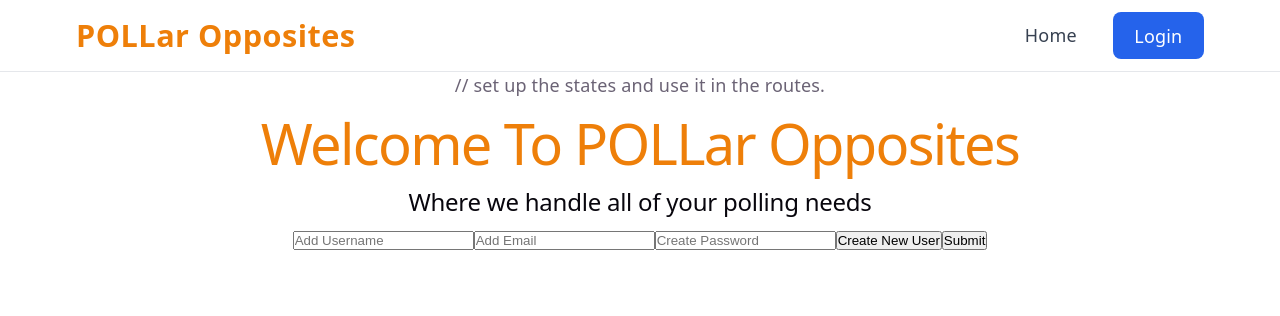
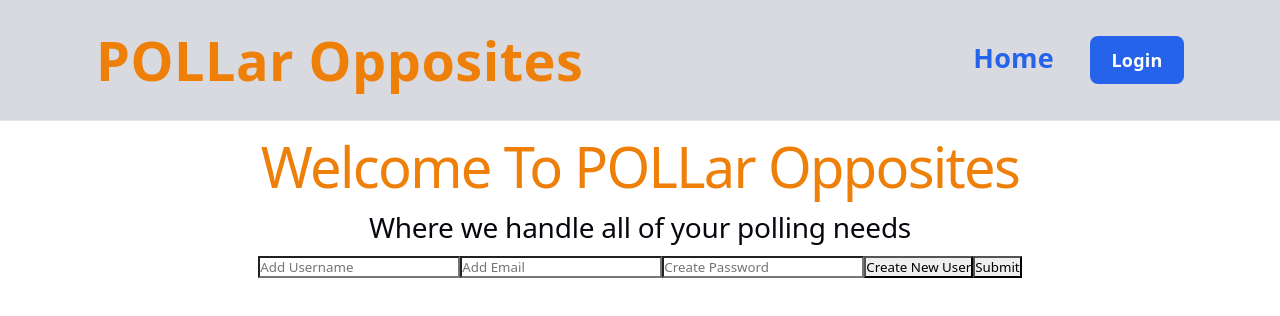
Before and after one commit to Precision-Polling-Network/Capstone_1_Polling_App_Frontend, a React (Vite) app: page /Login in a window 1280 px wide. Shown: the top 316 px of the page. Built offline with nearby package versions, Linux system fonts and the light colour scheme.

Commit message:
add CSS file for PollCard.css and NavBar.css

```diff
--- a/src/components/PollCard.jsx
+++ b/src/components/PollCard.jsx
@@ -1,9 +1,14 @@
+import "../styles/PollCard.css";
+import "../styles/NavBar.css";
+
 function PollCard({ Poll }) {
    console.log(Poll);
 
     return (
-        <div>
+        <div className = "poll-card">
+            <div className = "poll-card-header">
             <h2>{Poll.title}</h2>
+            </div>
         </div>
     );
 }
--- a/src/index.css
+++ b/src/index.css
@@ -109,3 +109,11 @@ code {
   padding: 4px 8px;
   background: var(--code-bg);
 }
+
+input, textarea, select, button {
+  -webkit-appearance: none;
+  -moz-appearance: none;
+  appearance: none;
+  outline: none;
+  font-family: inherit;
+}
--- a/src/pages/Home.jsx
+++ b/src/pages/Home.jsx
@@ -1,6 +1,7 @@
 import { useState, useEffect } from "react";
 import { Link } from "react-router";
 import PollCard from "../components/PollCard";
+
 
 function Home() {
   const [polls, setPolls] = useState([]);
@@ -38,7 +39,7 @@ function Home() {
   return (
     <div>
       {/* <h1>{polls.title}</h1> */}
-      <div>
+      <div class = "poll-grid">
         {polls.map((poll) => {
           return (
             <div key={poll.id}>
--- a/src/pages/Login.jsx
+++ b/src/pages/Login.jsx
@@ -1,5 +1,7 @@
+import "../styles/NavBar.css"
 import { useState } from "react";
 import { useNavigate } from "react-router-dom";
+
 
 function Login({setIsLoggedIn}) {
   const [userName, setUserName] = useState("");
@@ -63,7 +65,7 @@ function Login({setIsLoggedIn}) {
   }
 
   return (
-    <div>
+    <div class = "login_block">
   <h1 style={
     {"color": "#ee7f09"}
   }>Welcome To POLLar Opposites</h1>
--- a/src/routes.jsx
+++ b/src/routes.jsx
@@ -15,11 +15,13 @@ function AppRoutes() {
                                                       // if the user login or not.
   return (
     <>
-      <NavBar isLoggedIn={isLoggedIn} setIsLoggedIn={setIsLoggedIn}/> // set up the states and use it in the routes.
+      <NavBar isLoggedIn={isLoggedIn} setIsLoggedIn={setIsLoggedIn}/>
+      {/* // set up the states and use it in the routes. */}
       <Routes>
         <Route path="/" element={<Navigate to="/Login" />} />
-        <Route path="/login" element={<Login setIsLoggedIn={setIsLoggedIn}/>} /> // pass promp in the route of the login path.
-                                                                                // then pass to the NavBar and login functions.
+        <Route path="/login" element={<Login setIsLoggedIn={setIsLoggedIn}/>} />
+        {/* // pass promp in the route of the login path. */}
+        {/* // then pass to the NavBar and login functions. */}
         <Route path="/home" element={<Home />} />
         <Route path="/poll/:id" element={<Poll />} />
         <Route path="/poll/:id/results" element={<Results />} />
--- a/src/styles/NavBar.css
+++ b/src/styles/NavBar.css
@@ -7,9 +7,10 @@
 
 /* Navbar */
 .navbar {
+  padding: 60px;
   width: 100%;
   height: 72px;
-  background: #ffffff;
+  background: #D9DADF;
   border-bottom: 1px solid #e5e7eb;
   position: sticky;
   top: 0;
@@ -21,7 +22,6 @@
   height: 100%;
   margin: 0 auto;
   padding: 0 2rem;
-
   display: flex;
   justify-content: space-between;
   align-items: center;
@@ -29,12 +29,15 @@
 
 /* Logo */
 
-.nav-logo {
+.nav-logo{
   text-decoration: none;
-  font-size: 1.7rem;
+  font-size: 3rem;
   font-weight: 700;
   color: #ee7f09;
   letter-spacing: 0.5px;
+}
+.nav-logo:hover {
+  transform: scale(1.1)
 }
 
 /* Navigation */
@@ -52,8 +55,9 @@
 
 .nav-link {
   text-decoration: none;
-  color: #374151;
-  font-weight: 500;
+  color: #2563eb;
+  font-weight: 800;
+  font-size: 1.5rem;
   transition: 0.2s ease;
 }
 
@@ -65,7 +69,8 @@
 
 .nav-link.active {
   color: #2563eb;
-  font-weight: 600;
+  font-weight: 800;
+  font-size: 1.5rem;
 }
 
 /* Login Button */
@@ -75,6 +80,7 @@
   color: white !important;
   padding: 0.65rem 1.2rem;
   border-radius: 8px;
+  font-size: 1rem;
 }
 
 .nav-cta:hover {
@@ -118,6 +124,7 @@
     padding: 2rem 0;
     transition: 0.3s ease;
     border-bottom: 1px solid #e5e7eb;
+
   }
 
   .nav-menu.active {
--- /dev/null
+++ b/src/styles/PollCard.css
@@ -0,0 +1,46 @@
+.poll-card {
+  /* display: grid; */
+  /* position: center; */
+  /* flex-direction: row; */
+  border-radius: 15px;
+  padding: 15px;
+  box-shadow: 0 10px 30px #7c7d75;
+  /* max-width: 360px; */
+  width: 100%;
+  gap: 24px;
+
+}
+
+.poll-card:hover {
+  transform: translateY(-6px);
+  box-shadow: 0 15px 35px rgba(0,0,0,.3);
+}
+
+
+.poll-card-header{
+  display: center;
+  flex-direction: row;
+  gap: 24px;
+  padding: 24px;
+}
+
+.poll-grid {
+  display: grid;
+  grid-template-columns: repeat(auto-fit, minmax(280px, 1fr));
+  /* grid-auto-flow: column; */
+  grid-auto-columns: 300px;
+  gap: 24px;
+  padding-top: 100px;
+  padding-left:200px;
+  padding-right: 200px;
+
+  overflow-y: auto;
+  /* overflow-x: hidden; */
+
+  padding: 40px;
+  scroll-behavior: smooth;
+}
+
+h2{
+    font-size: 28px
+}
```
